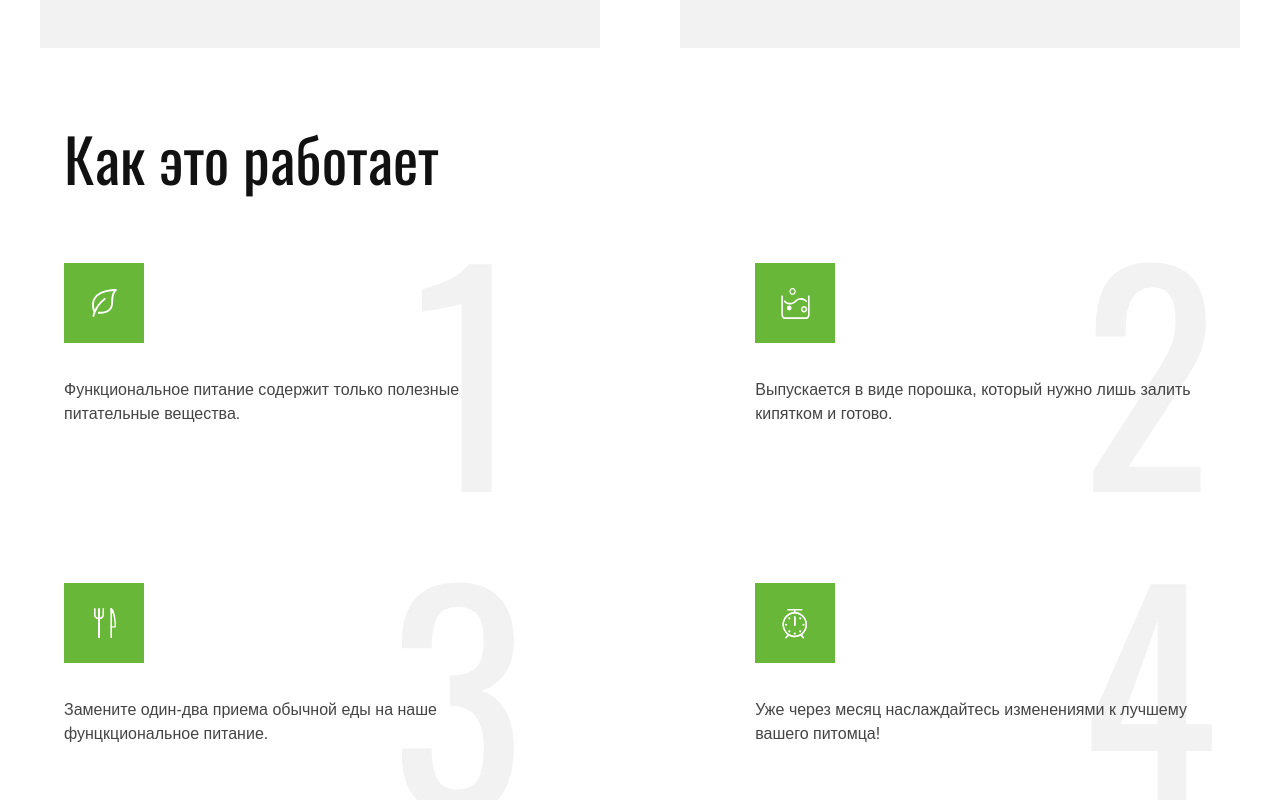
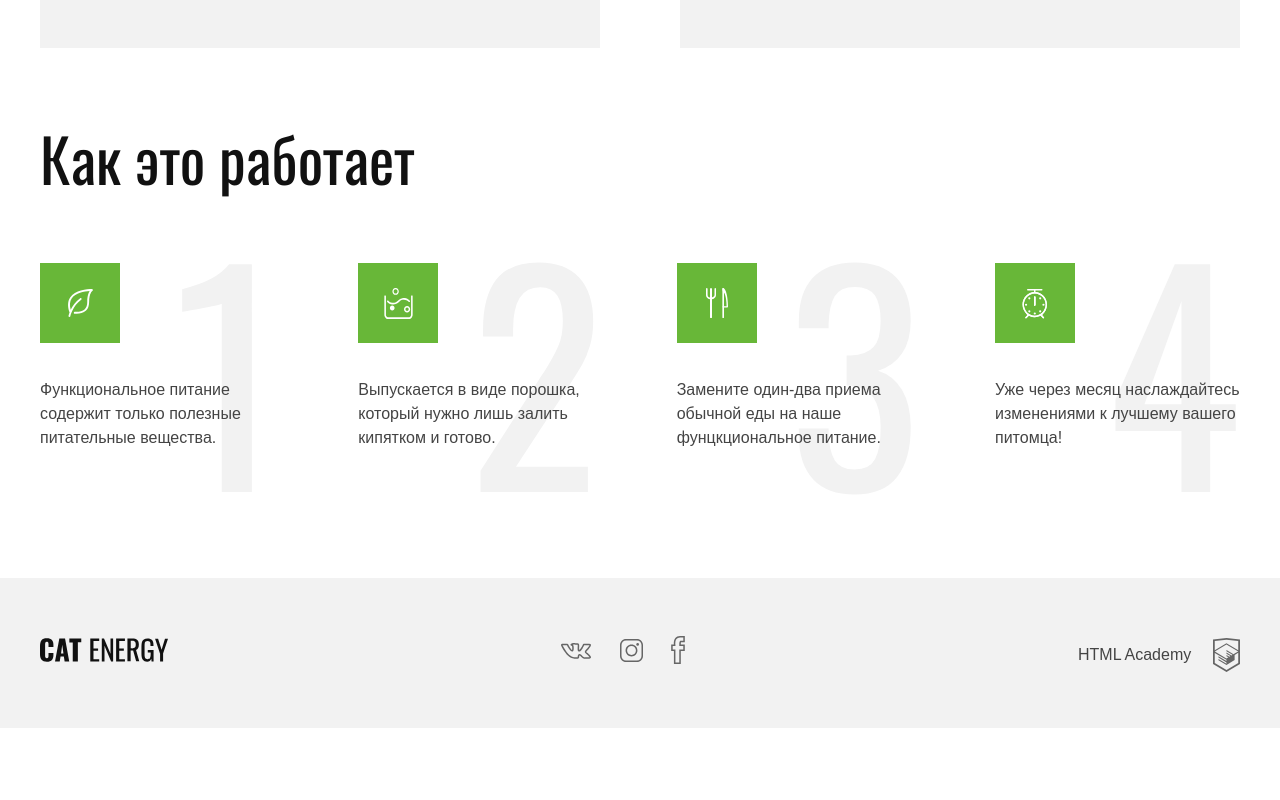
Before and after one commit to fadeyush/cat-energy, a React (Create React App) app: page /about in a window 1280 px wide. Shown: the part 1100-1900 px from the top of the page. After the commit the page ends 1828 px from the top, so only its background shows below. Built offline with nearby package versions, Linux system fonts and the light colour scheme.

Commit message:
стилизация блока advantage для desktop

```diff
--- a/src/components/Advantage.tsx
+++ b/src/components/Advantage.tsx
@@ -13,12 +13,15 @@ const Andvantage: FC = () => {
     ]
     return (
         <section className={classes.advantage}>
+            <div className={classes.advantage__wrapper}>
                 <h2 className={classes.advantage__title}>Как это работает</h2>
                 <ul className={classes.advantage__list}>
                     {advantageItems.map(advantage =>
                         <AdvantagesItem index={advantage.index} className={advantage.className} info={advantage.info}/>
                     )}
                 </ul>
+
+            </div>
         </section>
     );
 };
--- a/src/styles/PageHeaderNavigation.scss
+++ b/src/styles/PageHeaderNavigation.scss
@@ -141,7 +141,7 @@
 
 @media (min-width: $desktop-width) {
     .page-header__navigation {
-        width: 1200px;
+        width: $desktop-content-width;
         margin: 0 auto;
     }
     .main-nav__list {
--- a/src/styles/ProgramMainPage.module.scss
+++ b/src/styles/ProgramMainPage.module.scss
@@ -193,7 +193,7 @@
 
 @media (min-width: $desktop-width) {
     .program {
-        width: 1200px;
+        width: $desktop-content-width;
         margin: 0 auto;
         padding: 0;
         margin-bottom: 80px;
--- a/src/styles/PromoSection.scss
+++ b/src/styles/PromoSection.scss
@@ -123,7 +123,7 @@
     }
 
     .promo__wrapper {
-       width: 1200px;
+       width: $desktop-content-width;
        margin: 0 auto;
        padding: 0;
        min-height: 550px;
--- a/src/styles/advantage.module.scss
+++ b/src/styles/advantage.module.scss
@@ -71,10 +71,12 @@
 @media (min-width: $tablet-width) {
     .advantage {
         padding: 0;
+        margin-bottom: 50px;
+        border-bottom: 1px solid $borderGrayMainPage;
+    }
+    .advantage__wrapper {
         width: 90%;
         margin: 0 auto;
-        margin-bottom: 50px;
-        border-bottom: 1px solid $borderGrayMainPage;
         padding-bottom: 57px;
     }
     .advantage__title {
@@ -120,4 +122,21 @@
 }
 
 @media (min-width: $desktop-width) {
+    .advantage {
+        border: none;
+        margin-bottom: 85px;
+    }
+
+    .advantage__wrapper {
+        width: $desktop-content-width;
+        padding-bottom: 0;
+    }
+
+    .advantage__item {
+        max-width: 245px;
+    }
+
+    .advantage__list {
+        gap: 0;
+    }
 }
--- a/src/styles/pageFooter.scss
+++ b/src/styles/pageFooter.scss
@@ -72,7 +72,7 @@
         height: 150px;
     }
     .page-footer__wrapper {
-        width: 1200px;
+        width:$desktop-content-width;
 
         padding: 60px 0 55px;
     }
--- a/src/styles/variables.scss
+++ b/src/styles/variables.scss
@@ -13,6 +13,7 @@ $fontSizeDesktop: 16px;
 $mobile-width: 320px;
 $tablet-width: 740px;
 $desktop-width: 1220px;
+$desktop-content-width: 1200px;
 
 $backgroundColorWhite: #ffffff;
 $backgroundColorGray: #f2f2f2;
```
Also changed, not shown: src/styles/PageHeader.scss (deleted, +0 -7 lines). Lines whose indentation alone changed are shown as unchanged.
